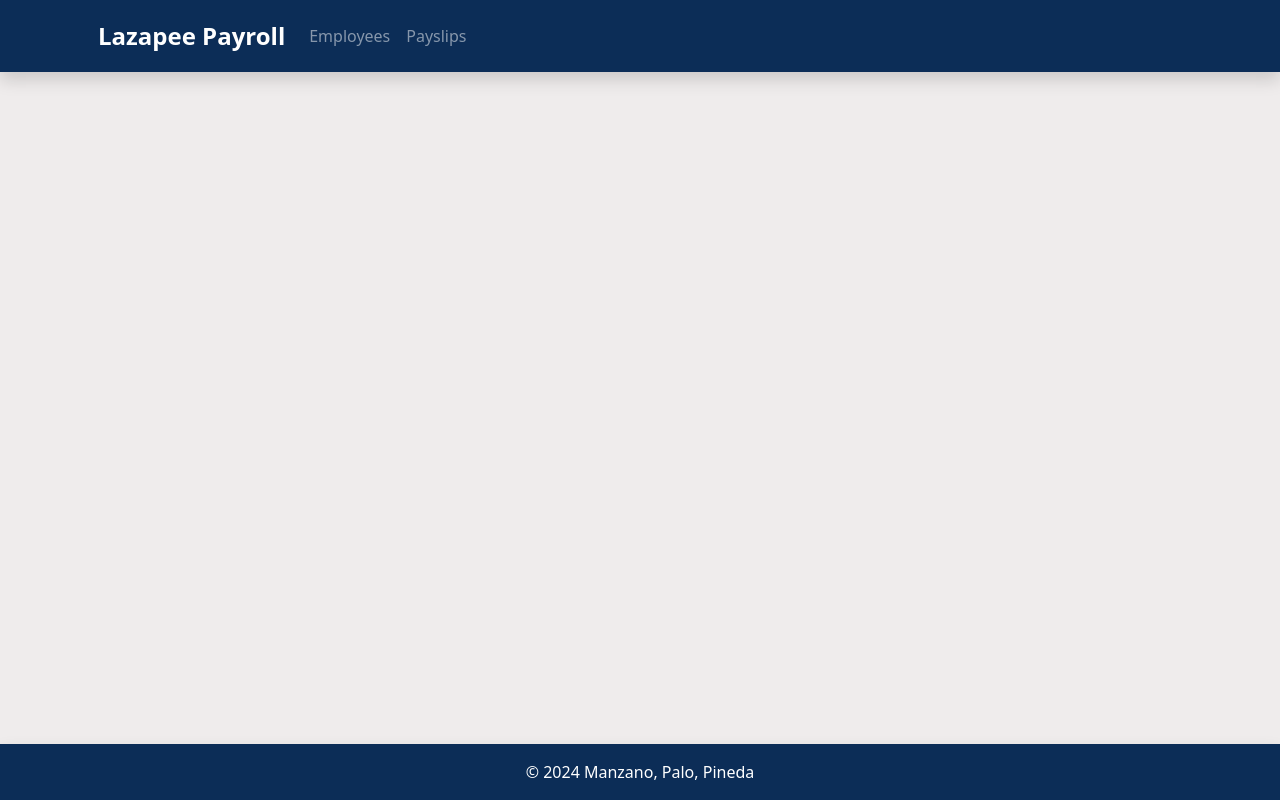
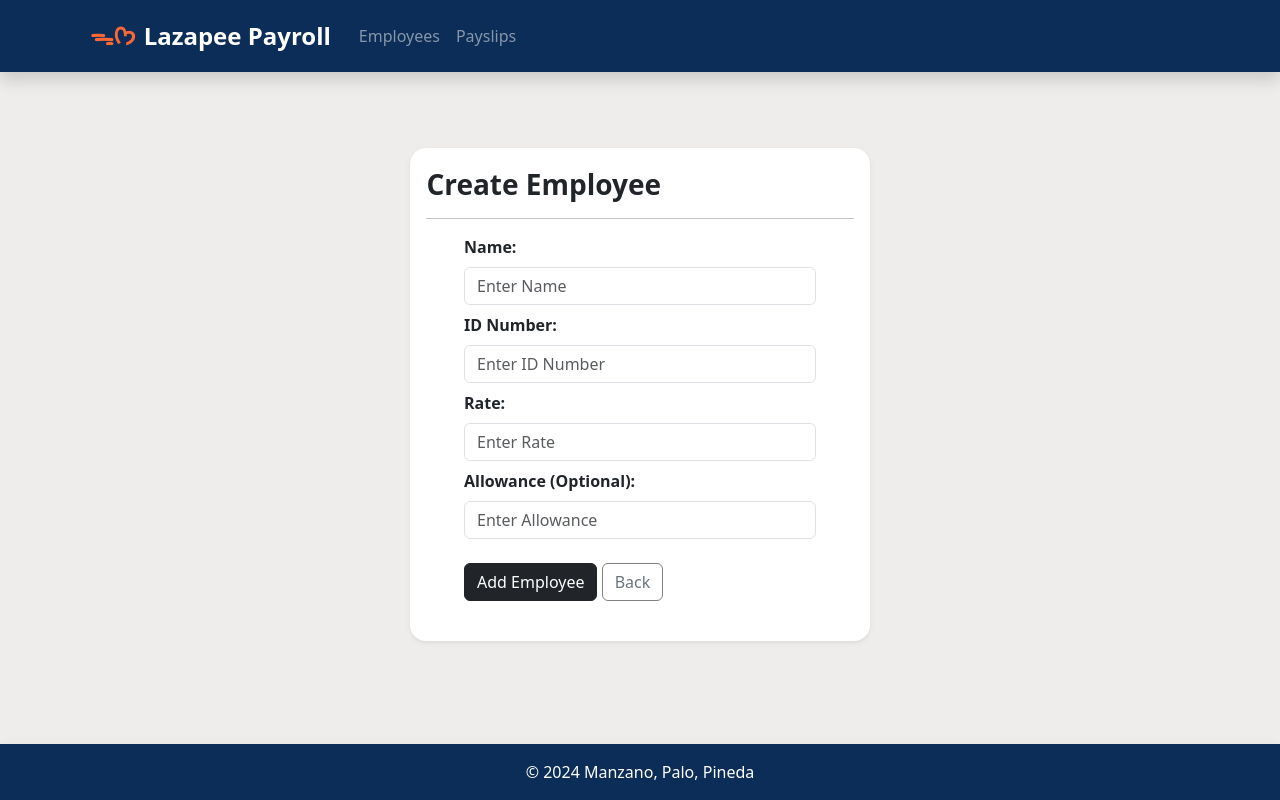
Before and after one commit to nicolePalo/Manzano-Palo-Pineda_Lazapee, a Django app: template payroll_app/templates/payroll_app/create_employee.html in a window 1280 px wide. Run offline with Django 4.2, Linux system fonts and the light colour scheme; the template is opened without the code that fills it, so the values that code supplies are empty.

Commit message:
jan progress

```diff
--- a/payroll_app/templates/payroll_app/base.html
+++ b/payroll_app/templates/payroll_app/base.html
@@ -4,7 +4,7 @@
         <meta charset="utf-8">
         <meta name="viewport" content="width=device-width, initial-scale=1">
         <title>{% block title %} {% endblock title %}</title>
-        <!--Bootstrap 5.3.3-->
+        <!--Bootstrap 5.3-->
         <link href="https://cdn.jsdelivr.net/npm/bootstrap@5.3.3/dist/css/bootstrap.min.css" rel="stylesheet" integrity="sha384-QWTKZyjpPEjISv5WaRU9OFeRpok6YctnYmDr5pNlyT2bRjXh0JMhjY6hW+ALEwIH" crossorigin="anonymous">
     </head>
     <body style="background-color: #EFECEC;">
@@ -12,8 +12,9 @@
         <header class="p-3 text-white shadow mb-4" style="background-color: #0C2D57;">
             <div class="container">
               <div class="d-flex flex-wrap align-items-center justify-content-center justify-content-lg-start">
-                <a href="{% url 'home' %}" class="d-flex align-items-center mb-2 mb-lg-0 text-white text-decoration-none">
-                    <span class="fs-4 px-3"><strong>Lazapee Payroll</strong></span>
+                <a href="{% url 'home' %}" class="d-flex align-items-center mb-2 mb-lg-0 text-decoration-none" style="margin-right: 20px">
+                    <span class="fs-4 mx-2" style="color:#FC6736"><strong> ᯓᡣ𐭩 </strong></span>
+                    <span class="fs-4" style="color: white"><strong>Lazapee Payroll</strong></span>
                 </a>
                 <ul class="nav col-12 col-lg-auto me-lg-auto mb-2 justify-content-center mb-md-0">
                     <li><a href="{% url 'home' %}" class="nav-link px-2 {% if nav_selected == 'Employees' %}text-white{% else %}text-white-50{% endif %}">Employees</a></li>
@@ -43,7 +44,9 @@
             </footer>
         </div>
 
-        <!--Bootstrap 5.3.3-->
+        <!--Bootstrap 5.3-->
         <script src="https://cdn.jsdelivr.net/npm/bootstrap@5.3.3/dist/js/bootstrap.bundle.min.js" integrity="sha384-YvpcrYf0tY3lHB60NNkmXc5s9fDVZLESaAA55NDzOxhy9GkcIdslK1eN7N6jIeHz" crossorigin="anonymous"></script>
+        <script src="https://cdn.jsdelivr.net/npm/@popperjs/core@2.11.8/dist/umd/popper.min.js" integrity="sha384-I7E8VVD/ismYTF4hNIPjVp/Zjvgyol6VFvRkX/vR+Vc4jQkC+hVqc2pM8ODewa9r" crossorigin="anonymous"></script>
+        <script src="https://cdn.jsdelivr.net/npm/bootstrap@5.3.3/dist/js/bootstrap.min.js" integrity="sha384-0pUGZvbkm6XF6gxjEnlmuGrJXVbNuzT9qBBavbLwCsOGabYfZo0T0to5eqruptLy" crossorigin="anonymous"></script>
     </body>
 </html>
--- a/payroll_app/templates/payroll_app/create_employee.html
+++ b/payroll_app/templates/payroll_app/create_employee.html
@@ -7,5 +7,42 @@
 
 {% block content %}
 
+<div class="container my-1" style="width:40%; ">
+    <div class="rounded-4 pt-1 p-3 shadow-sm bg-white bg-gradient" >
+        <h3 class="text-left mt-3" style="font-weight: bold;">Create Employee</h3> <hr class="mb-3">
+        <div class="row justify-content-center">
+            <div class="col-md-10">
+                <form method="POST" action="{% url 'create_employee' %}">{% csrf_token %}
+
+
+                    <div class="form-group">
+
+                            <label for="SKU" class="form-label" style="font-weight: bold;">Name:</label>
+                            <input type="text" class="form-control mb-2" id="Brand" name="SKU" placeholder="Enter Name" required =True>
+
+
+                            <label for="Brand" class="form-label" style="font-weight: bold;">ID Number:</label>
+                            <input type="text" class="form-control mb-2" id="Brand" name="Brand" placeholder="Enter ID Number" required =True>
+
+
+                            <label for="Color" class="form-label" style="font-weight: bold;">Rate:</label>
+                            <input type="text" class="form-control mb-2" id="Color" name="Color" placeholder="Enter Rate" required =True>
+
+                            <label for="Color" class="form-label" style="font-weight: bold;">Allowance (Optional):</label>
+                            <input type="text" class="form-control" id="Color" name="Color" placeholder="Enter Allowance" required =False>
+
+
+                    </div>
+
+                    <br>
+                    <button type="submit" class="btn btn-dark">Add Employee</button>
+                    <a href="{% url 'home' %}"class="btn btn-outline-secondary" style="border-color: gray"> Back</a>
+                </form>
+                <br>
+            </div>
+        </div>
+    </div>
+
+</div> <br><br>
 
 {% endblock %}
```
Also changed, not shown: payroll_app/templates/payroll_app/update_employee.html (+36 -0 lines).
